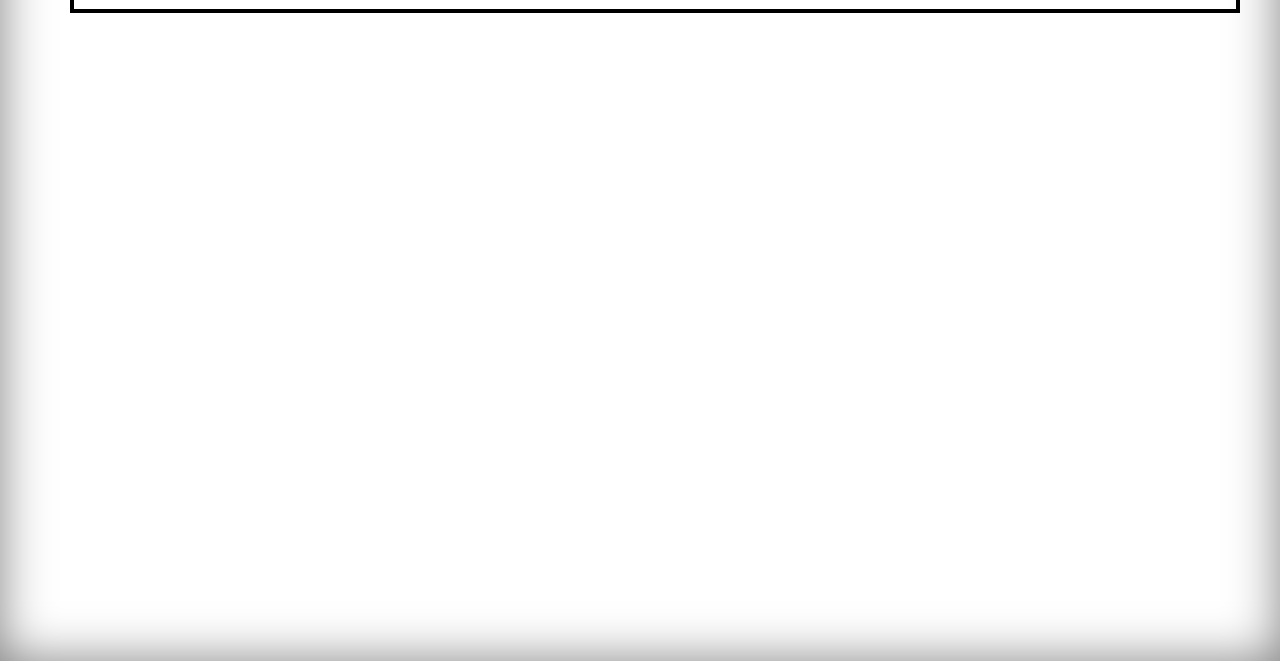
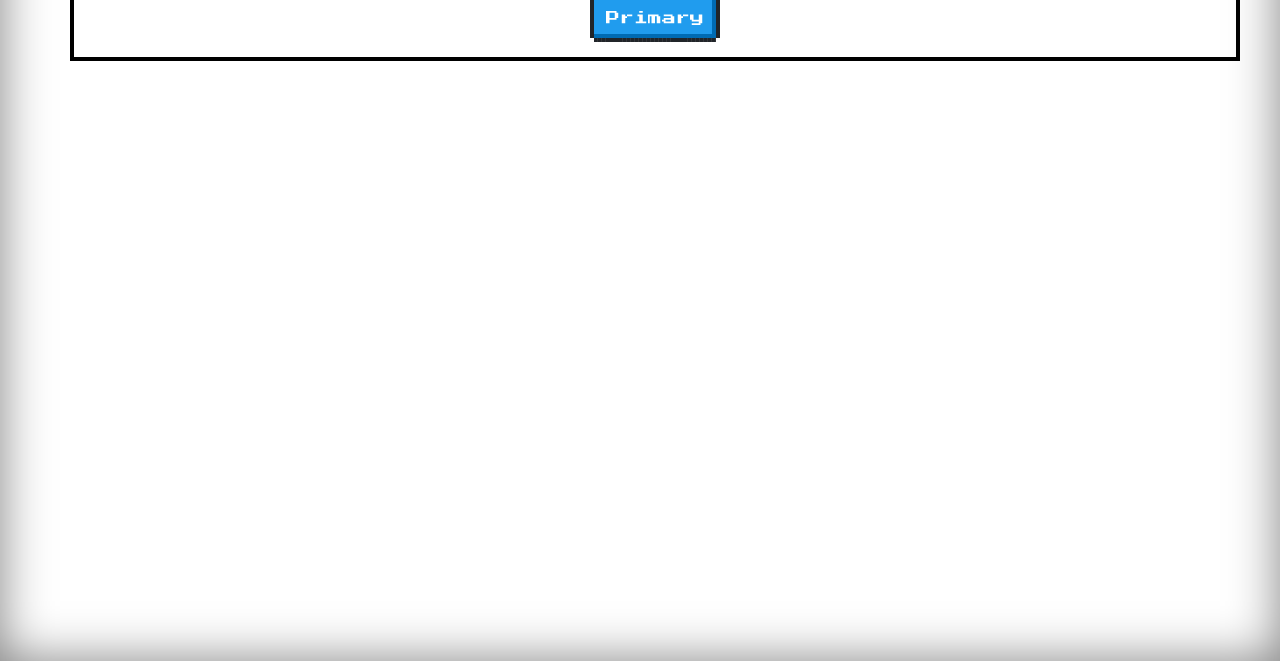
Before and after one commit to TaylorOD/8_bit_portfolio, a plain HTML site: page portfolio.html in a window 1280 px wide. Shown: the part 139-800 px from the top of the page. Drawn offline with nearby package versions, Linux system fonts and the light colour scheme.

Commit message:
add button

```diff
--- a/portfolio.html
+++ b/portfolio.html
@@ -39,6 +39,9 @@
         <div class="col-md-12">
           <h1>Gallery</h1>
         </div>
+        <div class="col-md-12">
+          <button type="button" class="nes-btn is-primary">Primary</button>
+        </div>
       </div>
     </div>
   </body>
```
